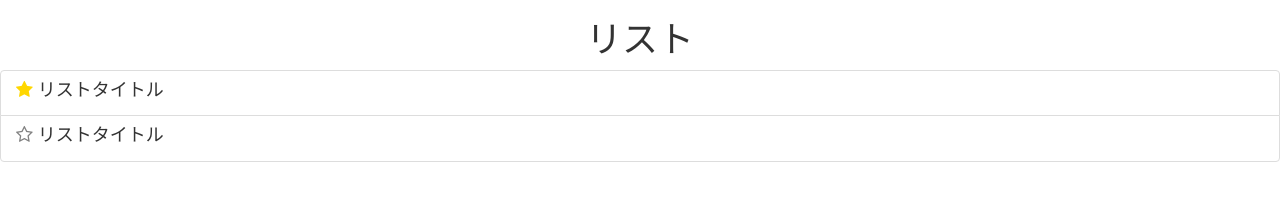
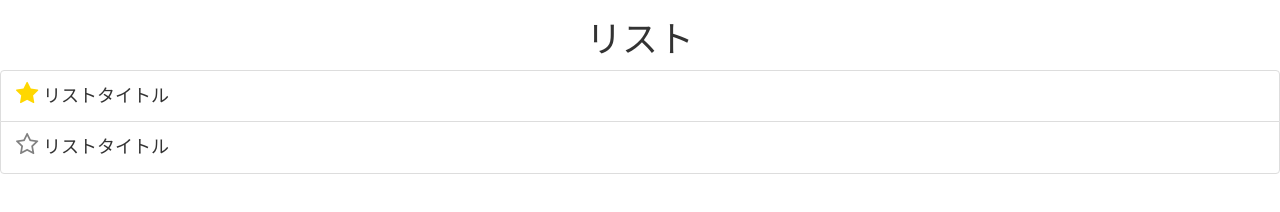
Before and after one commit to nantekkotai/tap-ui-sample, a plain HTML site: page index.html in a window 1280 px wide. Drawn offline with nearby package versions, Linux system fonts and the light colour scheme.

Commit message:
スターのタップ範囲を広げる

```diff
--- a/index.html
+++ b/index.html
@@ -7,6 +7,13 @@
 <link rel="stylesheet" href="//netdna.bootstrapcdn.com/bootstrap/3.1.1/css/bootstrap.min.css">
 <link href="//netdna.bootstrapcdn.com/font-awesome/4.0.3/css/font-awesome.css" rel="stylesheet">
 <style>
+.star {
+  display: inline-block;
+  width: 22px;
+  height: 24px;
+  font-size: x-large;
+}
+
 .fa-star { color: #FFD700; }
 .fa-star-o { color: gray; }
 
@@ -25,10 +32,10 @@
 
   <ul class="list-group">
     <li class="list-group-item">
-      <h4 class="list-group-item-heading"><a href="#"><i class="fa fa-star"></i></a> リストタイトル</h4>
+      <h4 class="list-group-item-heading"><a href="#" class="star"><i class="fa fa-star"></i></a> リストタイトル</h4>
     </li>
     <li class="list-group-item">
-      <h4 class="list-group-item-heading"><a href="#"><i class="fa fa-star-o"></i></a> リストタイトル</h4>
+      <h4 class="list-group-item-heading"><a href="#" class="star"><i class="fa fa-star-o"></i></a> リストタイトル</h4>
     </li>
   </ul>
 
```
